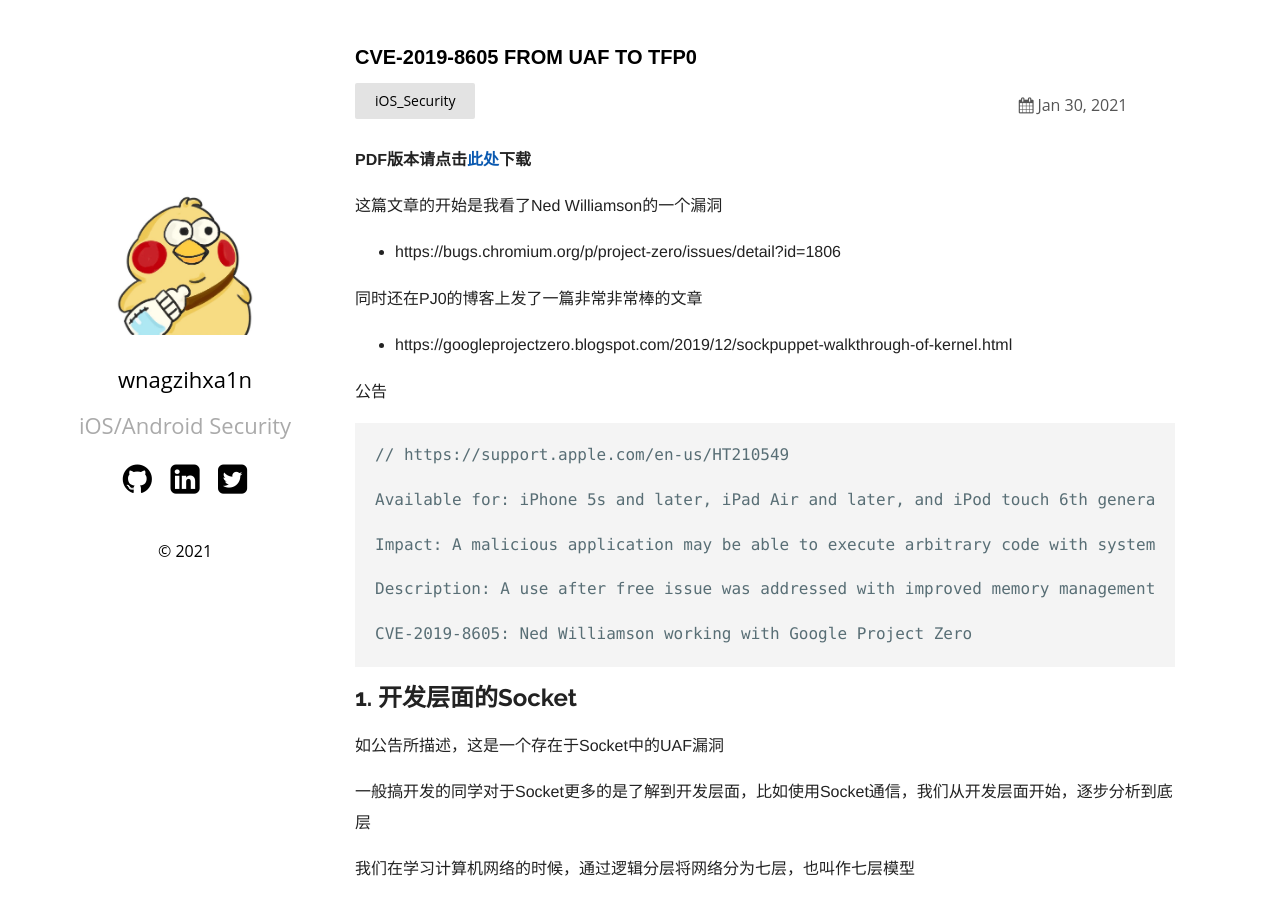
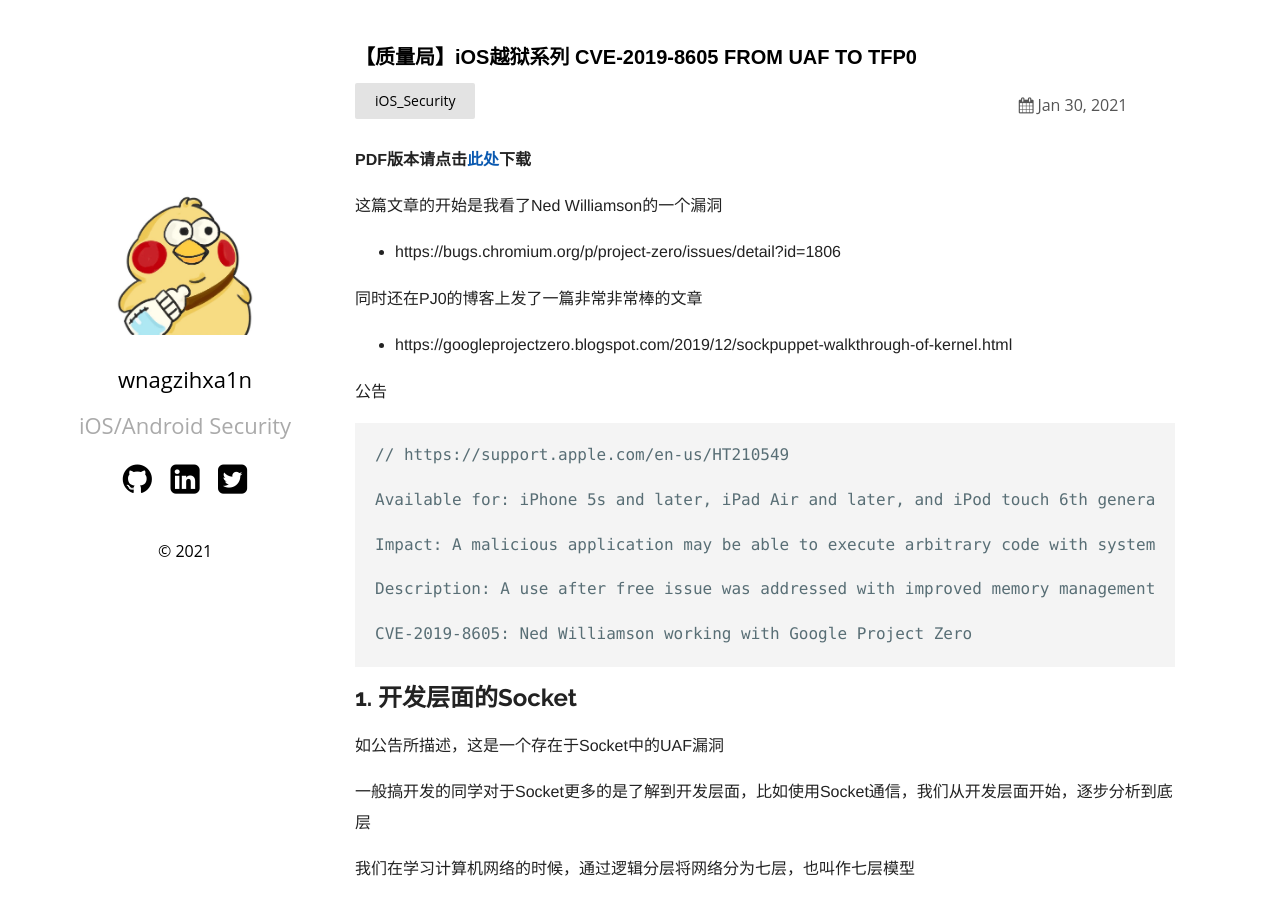
Before and after one commit to MoDumn/MoDumn.github.io, a Jekyll site: the page built from _posts/2021-01-30-CVE-2019-8605 FROM UAF TO TFP0.md, in a window 1280 px wide and 900 px high. Built offline with Jekyll 4.4.1, drawn with Linux system fonts in a browser that asks for light colours.

Commit message:
Update 2021-01-30-CVE-2019-8605 FROM UAF TO TFP0.md

```diff
--- a/_posts/2021-01-30-CVE-2019-8605 FROM UAF TO TFP0.md
+++ b/_posts/2021-01-30-CVE-2019-8605 FROM UAF TO TFP0.md
@@ -1,6 +1,6 @@
 ---
 layout: post
-title:  "CVE-2019-8605 FROM UAF TO TFP0"
+title:  "【质量局】iOS越狱系列 CVE-2019-8605 FROM UAF TO TFP0"
 date:   2021-01-30 18:00:00 +520
 categories: iOS_Security
 ---
```
